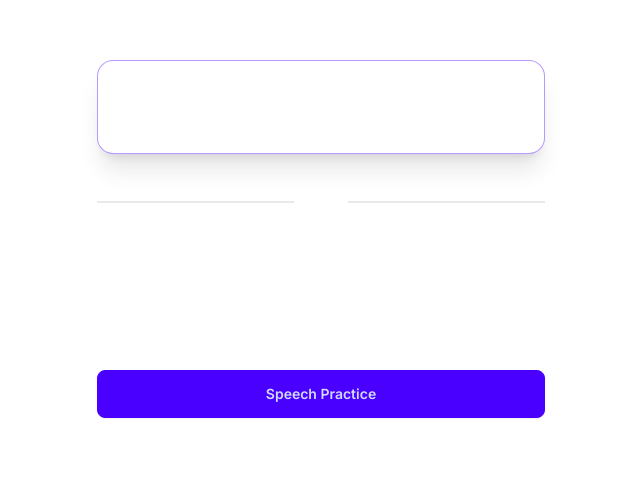
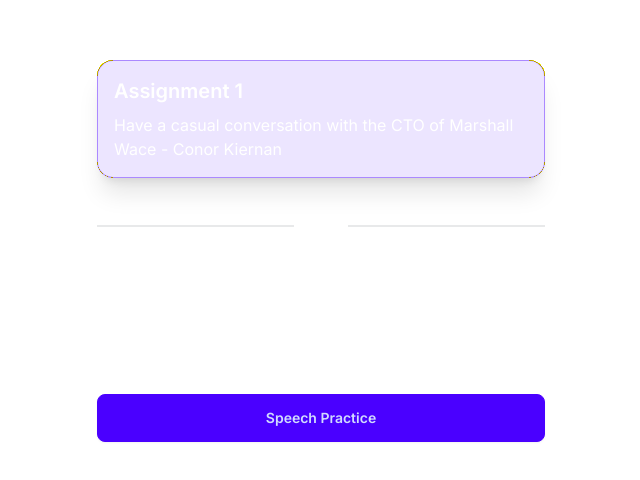
Before and after one commit to ahmedmahmud/ichack24, a Next.js app: page /student in a window 1280 px wide. Shown: the part 172-652 px from the top of the page, without its empty margins (319-959 px from the left). Built offline with nearby package versions, Linux system fonts and the light colour scheme.

Commit message:
style: improve assignment

```diff
--- a/app/student/page.js
+++ b/app/student/page.js
@@ -15,10 +15,10 @@
         <p className='mb-8 mt-2 text-md'>
           A list of verbal assignments set by your teacher for you to complete
         </p>
-        <button className="card bg-base-100 shadow-xl border border-primary/40 text-left">
+        <button className="card bg-primary/10 shadow-xl border border-primary/40 text-left">
           <div className="card-body p-4">
             <h2 className="card-title">Assignment 1</h2>
-            <p>Description</p>
+            <p>Have a casual conversation with the CTO of Marshall Wace - Conor Kiernan</p>
           </div>
         </button>
         <div className="divider mt-10 mb-10">OR</div>
```
